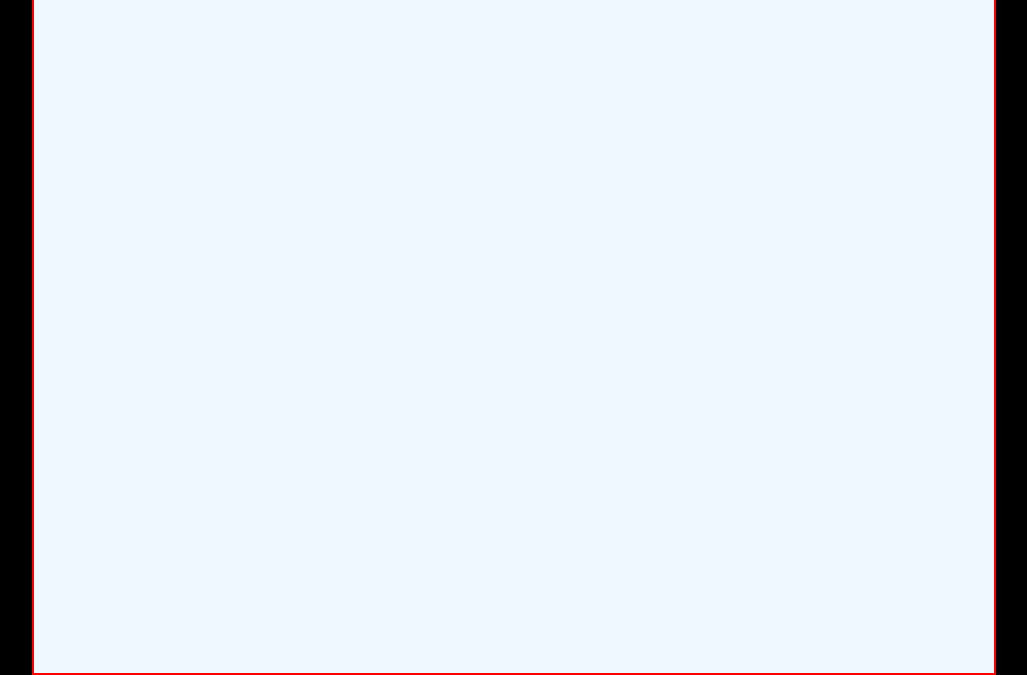
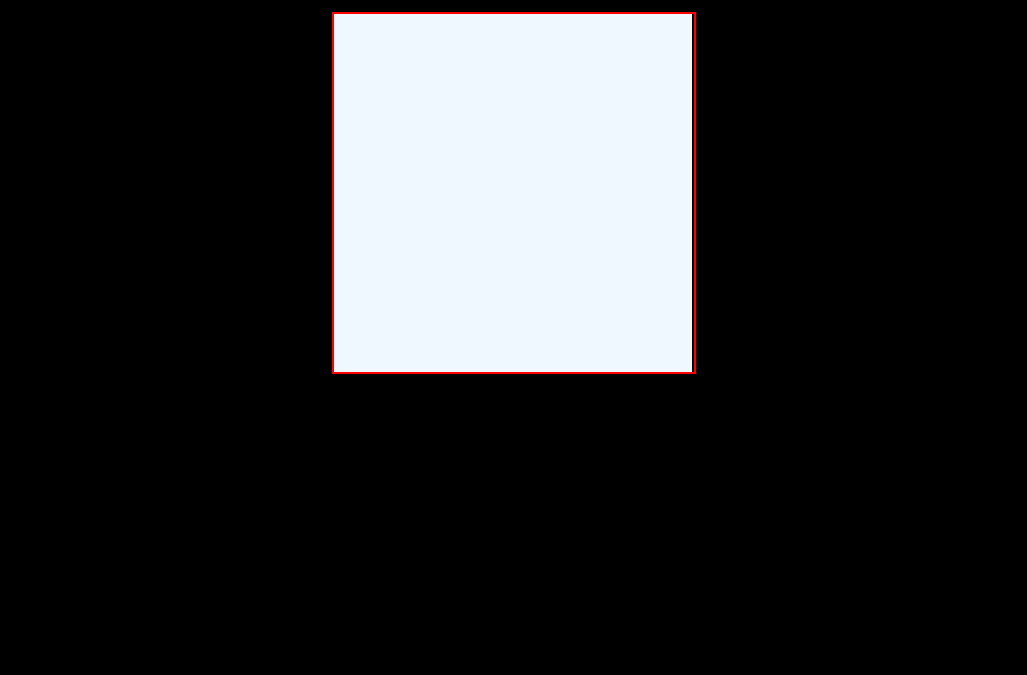
Before and after one commit to 73azn/Etch-A-Sketch, a plain HTML site: page index.html in a window 1280 px wide. Shown: the part 256-931 px from the top of the page, without its empty margins (126-1153 px from the left). After the commit the page ends 800 px from the top, so only its background shows below. Drawn offline with Linux system fonts and the light colour scheme.

Commit message:
fixed size

```diff
--- a/style.css
+++ b/style.css
@@ -25,7 +25,7 @@ body{
 
 
     display: flex;
-    width: 960px;
+    width: 360px;
     flex-grow: 0;
     flex-shrink: 0;
     flex-basis: 0;
@@ -37,8 +37,8 @@ body{
 }
 
 .paper{
-   width: 7.5px;
-    height: 7.5px;
+   width: 2.8px;
+    height: 2.8px;
 
     background-color: aliceblue;
     box-sizing: border-box;
```
